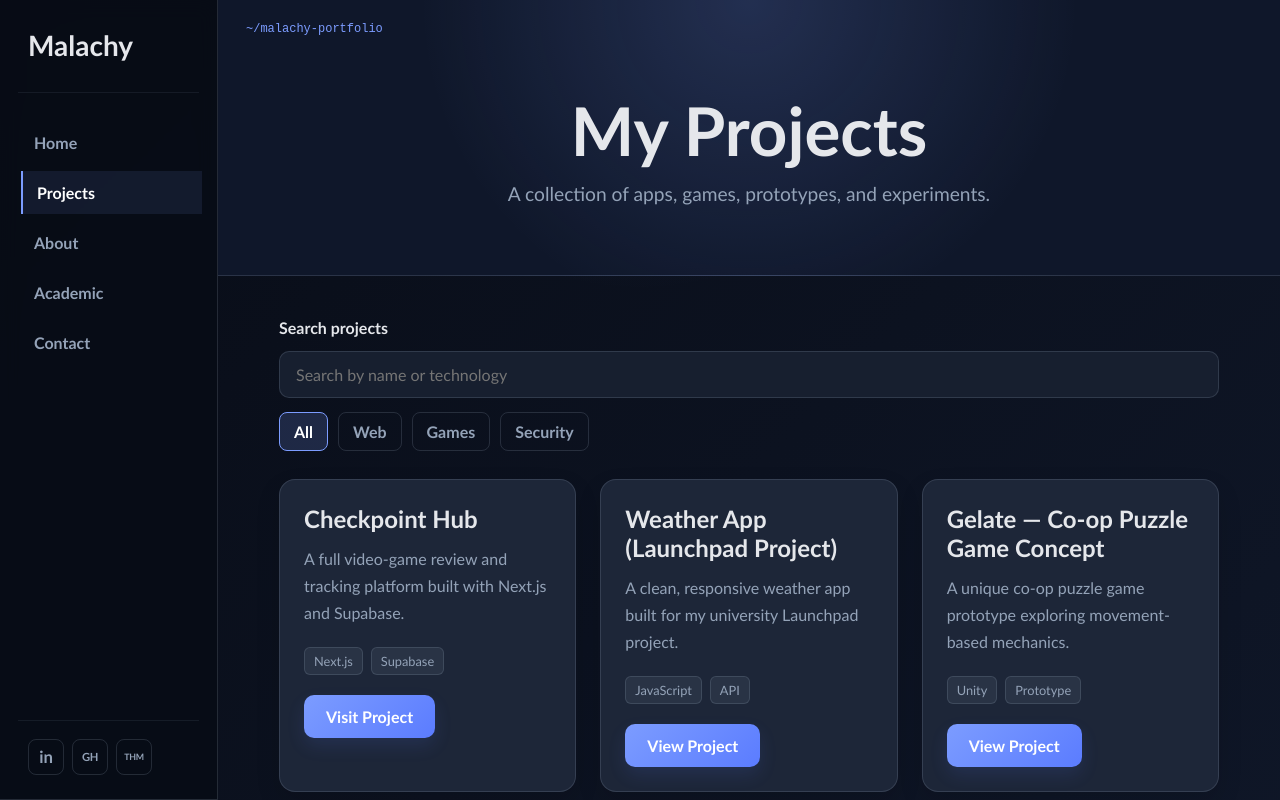
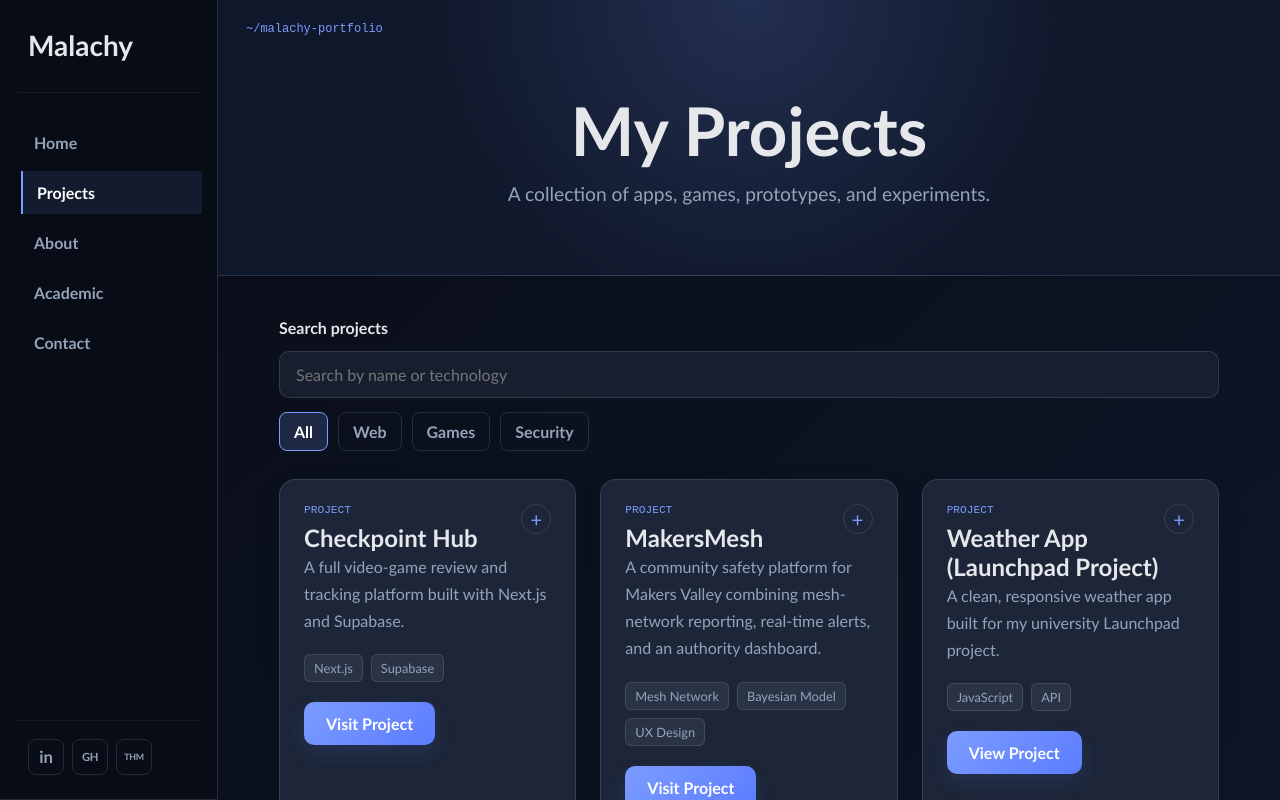
Before and after one commit to 06Malachy78/website-portfolio, a React (Vite) app: page /projects in a window 1280 px wide. Shown: the top 800 px of the page. Built offline with nearby package versions, Linux system fonts and the light colour scheme.

Commit message:
added more sections to the contact page

```diff
--- a/src/App.jsx
+++ b/src/App.jsx
@@ -9,16 +9,28 @@ import AcademicPage from './pages/AcademicPage';
 
 export default function App() {
   const appRef = useRef(null);
+  const pointerPosition = useRef({ x: 0, y: 0 });
 
   useEffect(() => {
     const app = appRef.current;
-    const updatePointerPosition = (event) => {
-      app.style.setProperty('--pointer-x', `${event.clientX}px`);
-      app.style.setProperty('--pointer-y', `${event.clientY}px`);
+    const updatePointerPosition = (x, y) => {
+      app.style.setProperty('--pointer-x', `${x + window.scrollX}px`);
+      app.style.setProperty('--pointer-y', `${y + window.scrollY}px`);
+    };
+    const handlePointerMove = (event) => {
+      pointerPosition.current = { x: event.clientX, y: event.clientY };
+      updatePointerPosition(event.clientX, event.clientY);
+    };
+    const handleScroll = () => {
+      updatePointerPosition(pointerPosition.current.x, pointerPosition.current.y);
     };
 
-    window.addEventListener('pointermove', updatePointerPosition);
-    return () => window.removeEventListener('pointermove', updatePointerPosition);
+    window.addEventListener('pointermove', handlePointerMove);
+    window.addEventListener('scroll', handleScroll, { passive: true });
+    return () => {
+      window.removeEventListener('pointermove', handlePointerMove);
+      window.removeEventListener('scroll', handleScroll);
+    };
   }, []);
 
   return (
--- a/src/components/ProjectCard.jsx
+++ b/src/components/ProjectCard.jsx
@@ -1,14 +1,38 @@
-export default function ProjectCard({ title, description, link, tags }) {
+import { useState } from 'react';
+
+export default function ProjectCard({ title, description, details, link, tags, skills }) {
+  const [isExpanded, setIsExpanded] = useState(false);
+
   return (
-    <div className="project-card">
-      <h2>{title}</h2>
+    <article className={isExpanded ? 'project-card expanded' : 'project-card'}>
+      <button
+        className="project-toggle"
+        type="button"
+        aria-expanded={isExpanded}
+        onClick={() => setIsExpanded((expanded) => !expanded)}
+      >
+        <span>
+          <span className="project-toggle-label">Project</span>
+          <strong>{title}</strong>
+        </span>
+        <span className="project-toggle-icon" aria-hidden="true">{isExpanded ? '−' : '+'}</span>
+      </button>
       <p>{description}</p>
       <div className="project-tags">
         {tags.map((tag) => <span key={tag}>{tag}</span>)}
       </div>
+      {isExpanded && (
+        <div className="project-details">
+          <p>{details}</p>
+          <h3>Skills gained</h3>
+          <ul>
+            {skills.map((skill) => <li key={skill}>{skill}</li>)}
+          </ul>
+        </div>
+      )}
       <a className="btn" href={link} target="_blank" rel="noreferrer">
         {link === '#' ? 'View Project' : 'Visit Project'}
       </a>
-    </div>
+    </article>
   );
 }
--- a/src/data/projects.js
+++ b/src/data/projects.js
@@ -2,36 +2,55 @@ export const projects = [
   {
     title: 'Checkpoint Hub',
     description: 'A full video-game review and tracking platform built with Next.js and Supabase.',
+    details: 'A full-stack platform for discovering, reviewing, and tracking video games. I worked with hosted data and authentication services to create a polished experience that keeps personal game activity organised.',
     link: 'https://checkpointhub.vercel.app/',
     category: 'Web',
     tags: ['Next.js', 'Supabase'],
+    skills: ['Full-stack development', 'Database integration', 'Responsive UI design'],
+  },
+  {
+    title: 'MakersMesh',
+    description: 'A community safety platform for Makers Valley combining mesh-network reporting, real-time alerts, and an authority dashboard.',
+    details: 'A community-driven reporting and alert system designed to help residents report crime, infrastructure failures, waste, and climate risks. The project combined a resident mobile app, an authority dashboard, wireframes, personas, UML diagrams, database models, and a Bayesian priority algorithm.',
+    link: 'https://github.com/HectorColdwell/MakersMesh-Private.git',
+    category: 'Web',
+    tags: ['Mesh Network', 'Bayesian Model', 'UX Design'],
+    skills: ['Systems analysis', 'Algorithm design', 'User research and testing'],
   },
   {
     title: 'Weather App (Launchpad Project)',
     description: 'A clean, responsive weather app built for my university Launchpad project.',
+    details: 'A focused weather experience that retrieves live information from an external API and presents it in a simple interface. The project helped me practise handling asynchronous data and designing for different screen sizes.',
     link: '#',
     category: 'Web',
     tags: ['JavaScript', 'API'],
+    skills: ['API integration', 'Asynchronous JavaScript', 'Responsive design'],
   },
   {
     title: 'Gelate — Co-op Puzzle Game Concept',
     description: 'A unique co-op puzzle game prototype exploring movement-based mechanics.',
+    details: 'A concept prototype built around cooperative movement and puzzle-solving. I explored how player abilities, level layouts, and shared objectives can work together to create satisfying teamwork.',
     link: '#',
     category: 'Games',
     tags: ['Unity', 'Prototype'],
+    skills: ['Game design', 'Level prototyping', 'Gameplay iteration'],
   },
   {
     title: 'Cybersecurity Labs',
     description: 'Completed TryHackMe Pre-Security course — collection of writeups and exercises.',
+    details: 'A practical collection of security learning exercises covering core computing, networking, web security, and defensive thinking. The work strengthened my ability to investigate unfamiliar systems and explain technical findings clearly.',
     link: '#',
     category: 'Security',
     tags: ['TryHackMe', 'Security'],
+    skills: ['Security fundamentals', 'Network analysis', 'Technical documentation'],
   },
   {
     title: 'Unity Experiments',
     description: 'Small gameplay prototypes built while learning Unity.',
+    details: 'A collection of small experiments used to learn Unity and C#. Each prototype focused on a different gameplay idea, helping me build confidence with scenes, scripts, physics, and iteration.',
     link: '#',
     category: 'Games',
     tags: ['Unity', 'C#'],
+    skills: ['C# programming', 'Unity workflow', 'Debugging and iteration'],
   },
 ];
--- a/src/pages/ContactPage.jsx
+++ b/src/pages/ContactPage.jsx
@@ -34,6 +34,12 @@ export default function ContactPage() {
             </a>
           </article>
         </section>
+
+        <section className="contact-location" aria-labelledby="location-heading">
+          <p className="eyebrow">Location</p>
+          <h2 id="location-heading">Based in Norwich</h2>
+          <p>I am based in Norwich for one more year, and my hometown is Cambridge.</p>
+        </section>
       </main>
     </>
   );
--- a/src/pages/ProjectsPage.jsx
+++ b/src/pages/ProjectsPage.jsx
@@ -49,8 +49,10 @@ export default function ProjectsPage() {
               key={project.title}
               title={project.title}
               description={project.description}
+              details={project.details}
               link={project.link}
               tags={project.tags}
+              skills={project.skills}
             />
           ))}
         </section>
--- a/src/styles.css
+++ b/src/styles.css
@@ -27,7 +27,7 @@ body {
 
 .app-shell {
   min-height: 100vh;
-  background: radial-gradient(circle 420px at var(--pointer-x, 50%) var(--pointer-y, 0%), rgba(124, 156, 255, 0.08), transparent 70%), linear-gradient(135deg, #080c16 0%, #10182a 100%);
+  background: radial-gradient(circle 450px at var(--pointer-x, 50%) var(--pointer-y, 0%), rgba(124, 156, 255, 0.08), transparent 70%), linear-gradient(135deg, #080c16 0%, #10182a 100%);
 }
 
 a {
@@ -272,6 +272,32 @@ a {
   overflow-wrap: anywhere;
 }
 
+.contact-location {
+  background: var(--panel-alt);
+  border: 1px solid var(--border);
+  border-radius: 16px;
+  margin-top: 20px;
+  padding: 26px;
+  transition: border-color 0.2s ease, transform 0.2s ease, box-shadow 0.2s ease;
+}
+
+.contact-location:hover {
+  border-color: rgba(124, 156, 255, 0.5);
+  box-shadow: 0 16px 34px rgba(0, 0, 0, 0.25);
+  transform: translateY(-4px);
+}
+
+.contact-location h2 {
+  font-size: 1.35rem;
+  margin: 0 0 10px;
+}
+
+.contact-location p:last-child {
+  color: var(--muted);
+  line-height: 1.7;
+  margin: 0;
+}
+
 .btn {
   display: inline-block;
   padding: 12px 22px;
@@ -368,6 +394,92 @@ a {
   margin-top: 0;
   margin-bottom: 12px;
   font-size: 1.5rem;
+}
+
+.project-toggle {
+  align-items: start;
+  background: transparent;
+  border: 0;
+  color: var(--text);
+  cursor: pointer;
+  display: flex;
+  font: inherit;
+  justify-content: space-between;
+  padding: 0;
+  text-align: left;
+  width: 100%;
+}
+
+.project-toggle strong {
+  display: block;
+  font-size: 1.5rem;
+  line-height: 1.2;
+}
+
+.project-toggle-label {
+  color: var(--accent);
+  display: block;
+  font-family: monospace;
+  font-size: 0.7rem;
+  margin-bottom: 8px;
+  text-transform: uppercase;
+}
+
+.project-toggle-icon {
+  align-items: center;
+  border: 1px solid var(--border);
+  border-radius: 50%;
+  color: var(--accent);
+  display: inline-flex;
+  flex: 0 0 auto;
+  font-size: 1.25rem;
+  height: 30px;
+  justify-content: center;
+  transition: background 0.2s ease, transform 0.2s ease;
+  width: 30px;
+}
+
+.project-toggle:hover .project-toggle-icon,
+.project-toggle:focus-visible .project-toggle-icon {
+  background: rgba(124, 156, 255, 0.16);
+  transform: rotate(90deg);
+}
+
+.project-toggle:focus-visible {
+  outline: 2px solid var(--accent);
+  outline-offset: 6px;
+}
+
+.project-details {
+  border-left: 2px solid var(--accent);
+  margin: 22px 0;
+  padding-left: 16px;
+}
+
+.project-details p {
+  margin-bottom: 18px;
+}
+
+.project-details h3 {
+  font-size: 0.85rem;
+  margin: 0 0 10px;
+  text-transform: uppercase;
+}
+
+.project-details ul {
+  color: var(--muted);
+  display: flex;
+  flex-wrap: wrap;
+  gap: 8px 18px;
+  list-style: none;
+  margin: 0;
+  padding: 0;
+}
+
+.project-details li::before {
+  color: var(--accent);
+  content: '> ';
+  font-family: monospace;
 }
 
 .project-card p {
```
Also changed, not shown: 1 other file (tests, documents, lock files or other folders).
